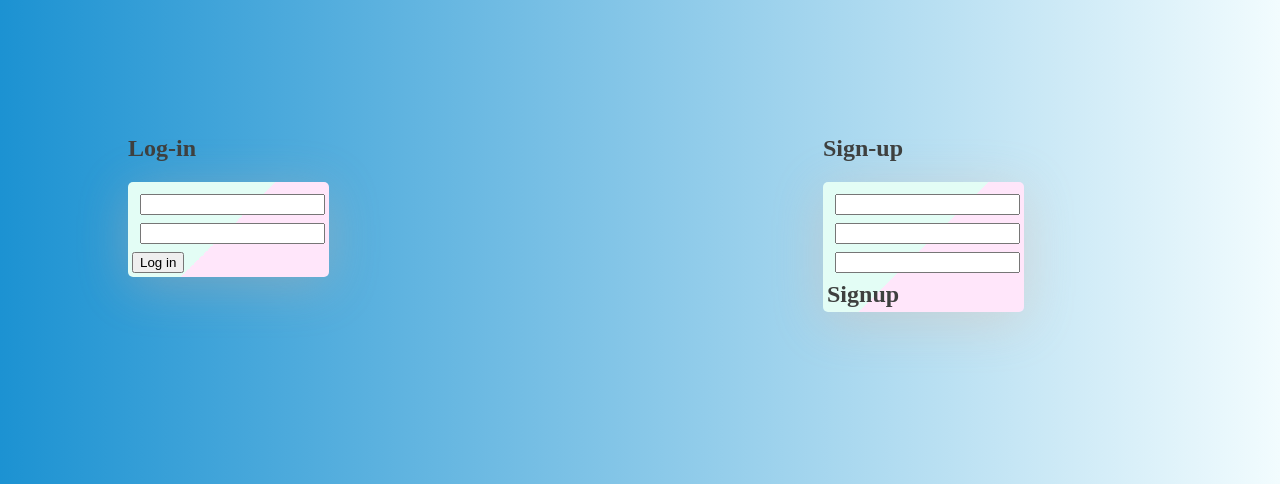
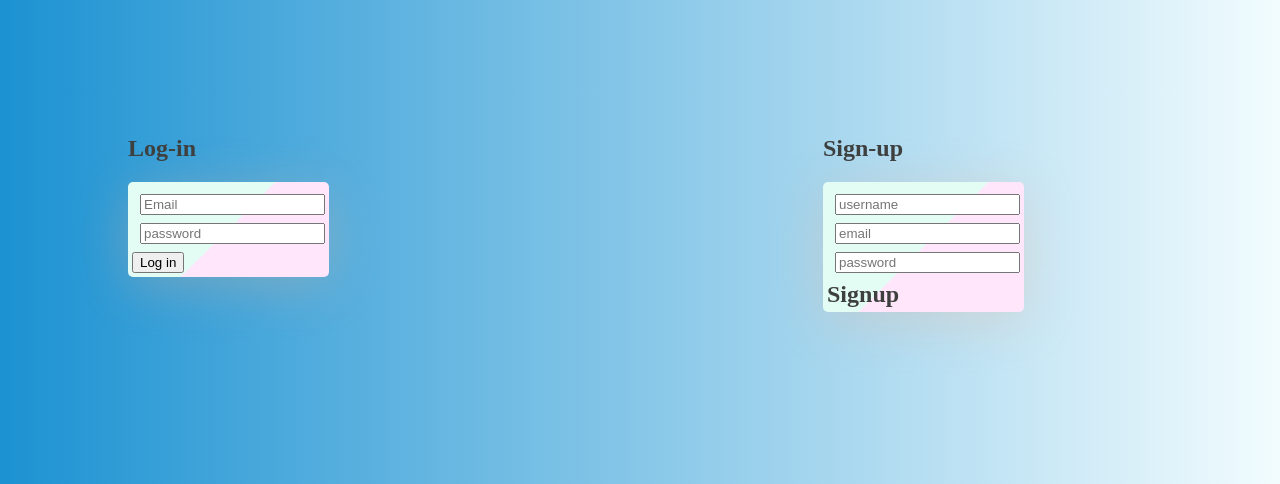
Before and after one commit to PayasPandey11/Feas-test, a Django app: page / in a window 1280 px wide. Shown: the part 165-649 px from the top of the page. Run offline with Django 3.2, Linux system fonts and the light colour scheme.

Commit message:
index placeholders

```diff
--- a/login/templates/login/index.html
+++ b/login/templates/login/index.html
@@ -10,8 +10,8 @@
   <H2>Log-in<H2>
   <form method="post" action="signin">
     {% csrf_token %}
-    <input type="text" class="text-fields" name="email">
-    <input type="password" class="text-fields" name="password">
+    <input type="text" class="text-fields" placeholder="Email" name="email">
+    <input type="password" class="text-fields" placeholder="password" name="password">
     <button type="submit">Log in</button>
   </form>
 </div>
@@ -21,9 +21,9 @@
   <H2>Sign-up<H2>
   <form>
     {% csrf_token %}
-    <input type="text" class="text-fields" id ="signup-username" name="name">
-    <input type="text" class="text-fields" id ="signup-email" name="email">
-    <input type="password" class="text-fields" id ="signup-password" name="password">
+    <input type="text" class="text-fields" placeholder="username" id ="signup-username" name="name">
+    <input type="text" class="text-fields" placeholder="email" id ="signup-email" name="email">
+    <input type="password" class="text-fields" placeholder="password" id ="signup-password" name="password">
 
     <div id="signup-button">Signup</div>
 
```
